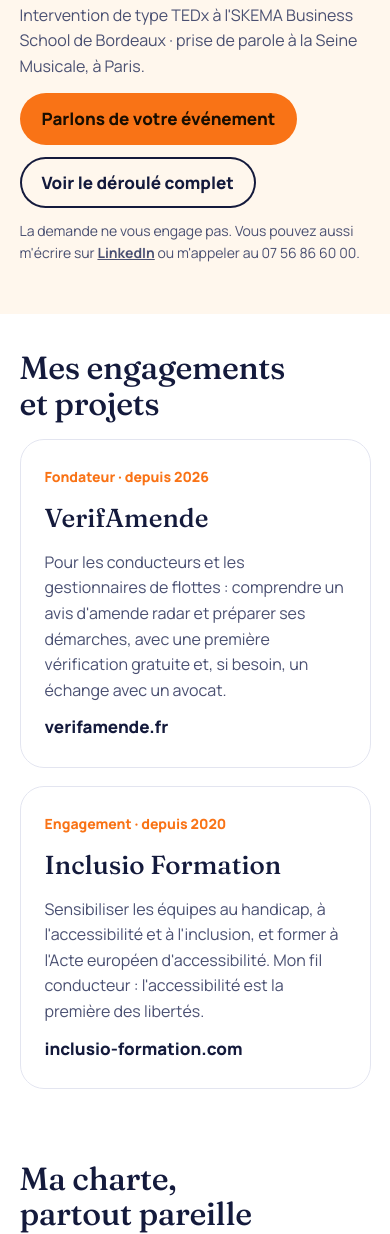
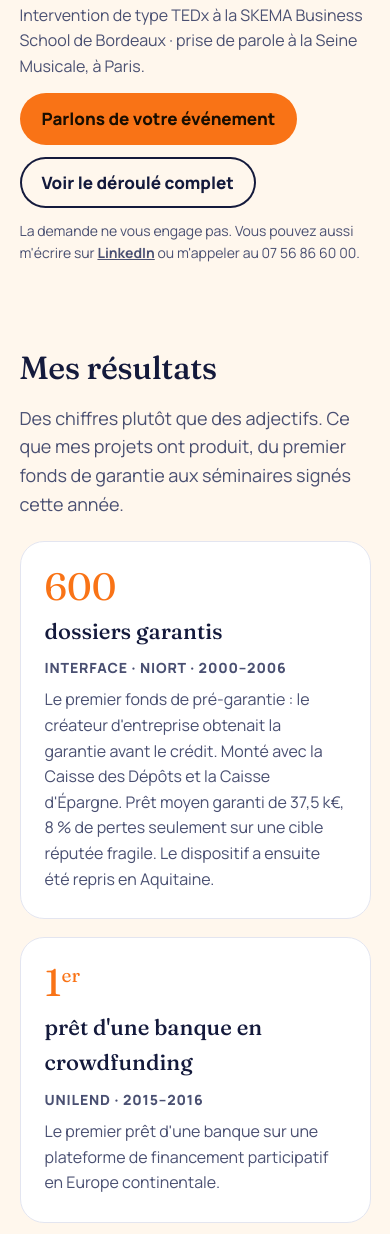
Before and after one commit to tgarot559/thierrygarot, a plain HTML site: page index.html in a window 390 px wide. Shown: the part 7170-8404 px from the top of the page. Drawn offline with Linux system fonts and the light colour scheme.

Commit message:
Onglet Résultats

```diff
--- a/index.html
+++ b/index.html
@@ -294,6 +294,16 @@ h1,h2,h3{text-wrap:balance}
 p{text-wrap:pretty}
 .btn,.lnk{min-height:48px}
 }
+.res .rgrid{display:grid;grid-template-columns:repeat(6,minmax(0,1fr));gap:18px;margin-top:22px}
+.res .rcard{grid-column:span 2}.res .rcard:nth-child(n+4){grid-column:span 3}
+.res .rcard strong sup{font-size:.5em;line-height:0;vertical-align:.75em}
+@media(max-width:900px){.res .rgrid{grid-template-columns:minmax(0,1fr)}.res .rcard,.res .rcard:nth-child(n+4){grid-column:auto}}
+.res .rcard{background:var(--bg);border:1px solid var(--line);border-radius:24px;padding:26px 24px;display:flex;flex-direction:column;gap:8px}
+.res .rcard strong{font-family:Fraunces,Georgia,serif;font-weight:400;font-size:clamp(38px,4.4vw,52px);line-height:1;color:var(--orange)}
+.res .rcard b{font-family:Fraunces,Georgia,serif;font-weight:500;font-size:22px}
+.res .rcard .k{font-size:14px;font-weight:800;color:var(--soft);text-transform:uppercase;letter-spacing:.06em}
+.res .rcard p{color:var(--soft);font-size:16px;margin:0}
+.res .rcard a{color:inherit}
 </style>
 </head>
 <body>
@@ -302,6 +312,7 @@ p{text-wrap:pretty}
   <div class="links">
     <a href="#histoire">Mon histoire</a>
     <a href="#strategie">Ma stratégie</a>
+    <a href="#resultats">Résultats</a>
     <a href="#conferences">Conférence</a>
     <a href="#charte">Ma charte</a>
     <a href="#avis">Avis</a>
@@ -421,9 +432,23 @@ p{text-wrap:pretty}
         <li><b>Réseau de dirigeants</b><span>Prendre du recul sur sa propre contribution et découvrir le regard des autres.</span></li>
       </ul>
       <h3 class="ch">Déjà sur scène</h3>
-      <p class="refs">Intervention de type TEDx à l'SKEMA Business School de Bordeaux · prise de parole à la Seine Musicale, à Paris.</p>
+      <p class="refs">Intervention de type TEDx à la SKEMA Business School de Bordeaux · prise de parole à la Seine Musicale, à Paris.</p>
       <div class="btns"><a class="btn hot" href="https://votrezonedegenie.fr/conference/#projet">Parlons de votre événement</a><a class="btn ghost" href="https://votrezonedegenie.fr/conference/">Voir le déroulé complet</a></div>
       <p class="small">La demande ne vous engage pas. Vous pouvez aussi m'écrire sur <a href="https://www.linkedin.com/in/thierry-garot">LinkedIn</a> ou m'appeler au 07 56 86 60 00.</p>
+    </div>
+  </div>
+</section>
+
+<section class="band res" id="resultats" aria-labelledby="res-t" style="background:var(--cream)">
+  <div class="wrap">
+    <h2 id="res-t">Mes résultats</h2>
+    <p class="lead">Des chiffres plutôt que des adjectifs. Ce que mes projets ont produit, du premier fonds de garantie aux séminaires signés cette année.</p>
+    <div class="rgrid">
+      <div class="rcard"><strong>600</strong><b>dossiers garantis</b><span class="k">Interface · Niort · 2000–2006</span><p>Le premier fonds de pré-garantie : le créateur d'entreprise obtenait la garantie avant le crédit. Monté avec la Caisse des Dépôts et la Caisse d'Épargne. Prêt moyen garanti de 37,5 k€, 8 % de pertes seulement sur une cible réputée fragile. Le dispositif a ensuite été repris en Aquitaine.</p></div>
+      <div class="rcard"><strong>1<sup>er</sup></strong><b>prêt d'une banque en crowdfunding</b><span class="k">Unilend · 2015–2016</span><p>Le premier prêt d'une banque sur une plateforme de financement participatif en Europe continentale.</p></div>
+      <div class="rcard"><strong>4<sup>e</sup></strong><b>métier créé dans le groupe</b><span class="k">Meilleurtaux · 2016–2018</span><p>La création du financement des professionnels chez Meilleurtaux, devenu le quatrième métier du groupe, avec le lancement de meilleurtauxpro.com.</p></div>
+      <div class="rcard"><strong>19 338 €</strong><b>de séminaires signés</b><span class="k">getLinora · 2026</span><p>Pour un hôtel de 35 chambres sur la côte atlantique : 5 séminaires de mars à novembre 2026. <a href="https://getlinora.fr/resultats/">Voir le cas détaillé</a></p></div>
+      <div class="rcard"><strong>8 ans</strong><b>au service de l'adoption</b><span class="k">Bénévolat · Ouest de la France</span><p>Responsables régionaux, avec mon épouse, de l'œuvre par laquelle nous avons adopté : huit départements, des futurs parents accompagnés dans leurs démarches.</p></div>
     </div>
   </div>
 </section>
@@ -467,7 +492,7 @@ p{text-wrap:pretty}
       <h3>Sur scène et à l'écrit</h3>
       <ul>
         <li>Conférence participative Votre Zone de Génie, pour les entreprises et les réseaux.</li>
-        <li>Intervention de type TEDx à l'SKEMA Business School de Bordeaux.</li>
+        <li>Intervention de type TEDx à la SKEMA Business School de Bordeaux.</li>
         <li>Prise de parole à la Seine Musicale, à Paris.</li>
         <li>Auteur de « 2037 » et de « <a href="livre/" style="color:#ffcfa8">J'ai encore des choses à dire</a> », à paraître.</li>
         <li>Expert de l'accessibilité numérique (RGAA, European Accessibility Act), avec <a href="https://inclusio-formation.com" style="color:#ffcfa8">Inclusio Formation</a>.</li>
```
